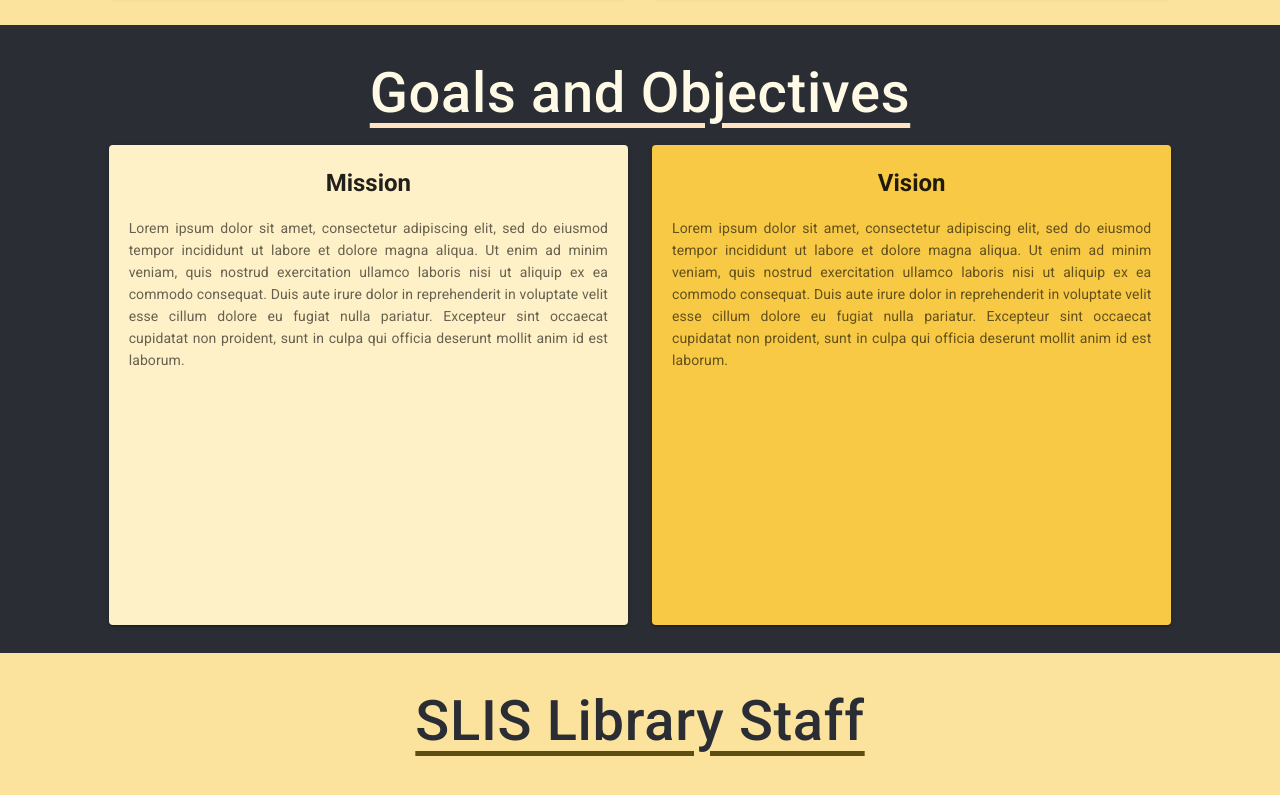
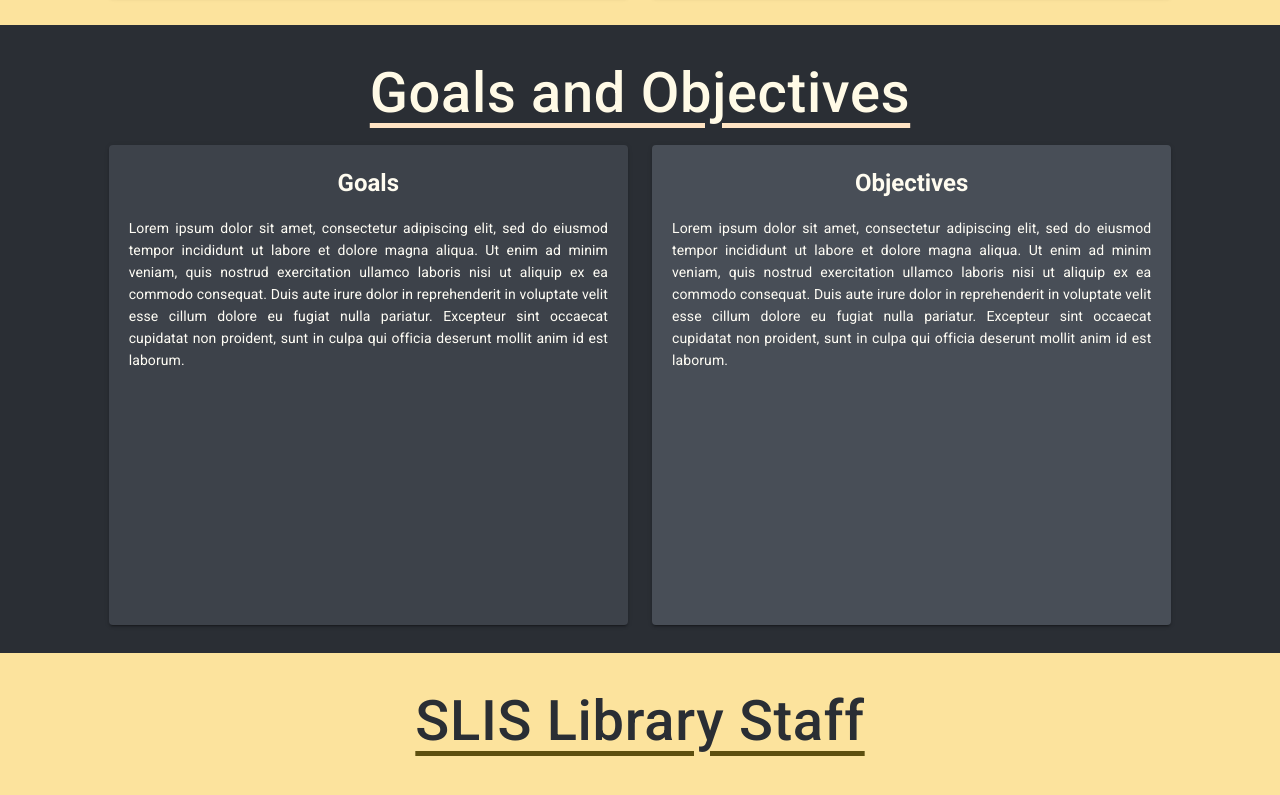
Before and after one commit to ajvtuliao/slis-digihub, a Vue app in the folder frontend/: page /about in a window 1280 px wide. Shown: the part 1641-2436 px from the top of the page. Built offline with nearby package versions, Linux system fonts and the light colour scheme.

Commit message:
edited colors of text and card of goals

```diff
--- a/frontend/src/views/AboutView.vue
+++ b/frontend/src/views/AboutView.vue
@@ -64,7 +64,7 @@
           </v-col>
           <v-col cols="5">
             <v-card color="#f7c945" width="40em" height="30em" >
-              <h2 class="text-center pt-5" style="">Vision</h2>
+              <h2 class="text-center pt-5">Vision</h2>
               <v-card-text class="px-5 text-justify">Lorem ipsum dolor sit amet, consectetur adipiscing elit, sed do eiusmod tempor incididunt ut labore et dolore magna aliqua. Ut enim ad minim veniam, quis nostrud exercitation ullamco laboris nisi ut aliquip ex ea commodo consequat. Duis aute irure dolor in reprehenderit in voluptate velit esse cillum dolore eu fugiat nulla pariatur. Excepteur sint occaecat cupidatat non proident, sunt in culpa qui officia deserunt mollit anim id est laborum.</v-card-text>
             </v-card>
           </v-col>
@@ -86,15 +86,15 @@
         <v-row class="my-5">
           <v-col></v-col>
           <v-col cols="5">
-            <v-card color="#fff1c7" width="40em" height="30em">
-              <h2 class="text-center pt-5">Mission</h2>
-              <v-card-text class="px-5 text-justify">Lorem ipsum dolor sit amet, consectetur adipiscing elit, sed do eiusmod tempor incididunt ut labore et dolore magna aliqua. Ut enim ad minim veniam, quis nostrud exercitation ullamco laboris nisi ut aliquip ex ea commodo consequat. Duis aute irure dolor in reprehenderit in voluptate velit esse cillum dolore eu fugiat nulla pariatur. Excepteur sint occaecat cupidatat non proident, sunt in culpa qui officia deserunt mollit anim id est laborum.</v-card-text>
+            <v-card color="#3d424a" width="40em" height="30em">
+              <h2 class="text-center pt-5" style="color: #fffcf0">Goals</h2>
+              <v-card-text class="px-5 text-justify" style="color: #fffdf5">Lorem ipsum dolor sit amet, consectetur adipiscing elit, sed do eiusmod tempor incididunt ut labore et dolore magna aliqua. Ut enim ad minim veniam, quis nostrud exercitation ullamco laboris nisi ut aliquip ex ea commodo consequat. Duis aute irure dolor in reprehenderit in voluptate velit esse cillum dolore eu fugiat nulla pariatur. Excepteur sint occaecat cupidatat non proident, sunt in culpa qui officia deserunt mollit anim id est laborum.</v-card-text>
             </v-card>
           </v-col>
           <v-col cols="5">
-            <v-card color="#f7c945" width="40em" height="30em" >
-              <h2 class="text-center pt-5" style="">Vision</h2>
-              <v-card-text class="px-5 text-justify">Lorem ipsum dolor sit amet, consectetur adipiscing elit, sed do eiusmod tempor incididunt ut labore et dolore magna aliqua. Ut enim ad minim veniam, quis nostrud exercitation ullamco laboris nisi ut aliquip ex ea commodo consequat. Duis aute irure dolor in reprehenderit in voluptate velit esse cillum dolore eu fugiat nulla pariatur. Excepteur sint occaecat cupidatat non proident, sunt in culpa qui officia deserunt mollit anim id est laborum.</v-card-text>
+            <v-card color="#484e57" width="40em" height="30em" >
+              <h2 class="text-center pt-5" style="color: #fffcf0">Objectives</h2>
+              <v-card-text class="px-5 text-justify" style="color: #fffdf5">Lorem ipsum dolor sit amet, consectetur adipiscing elit, sed do eiusmod tempor incididunt ut labore et dolore magna aliqua. Ut enim ad minim veniam, quis nostrud exercitation ullamco laboris nisi ut aliquip ex ea commodo consequat. Duis aute irure dolor in reprehenderit in voluptate velit esse cillum dolore eu fugiat nulla pariatur. Excepteur sint occaecat cupidatat non proident, sunt in culpa qui officia deserunt mollit anim id est laborum.</v-card-text>
             </v-card>
           </v-col>
           <v-col></v-col>
```
